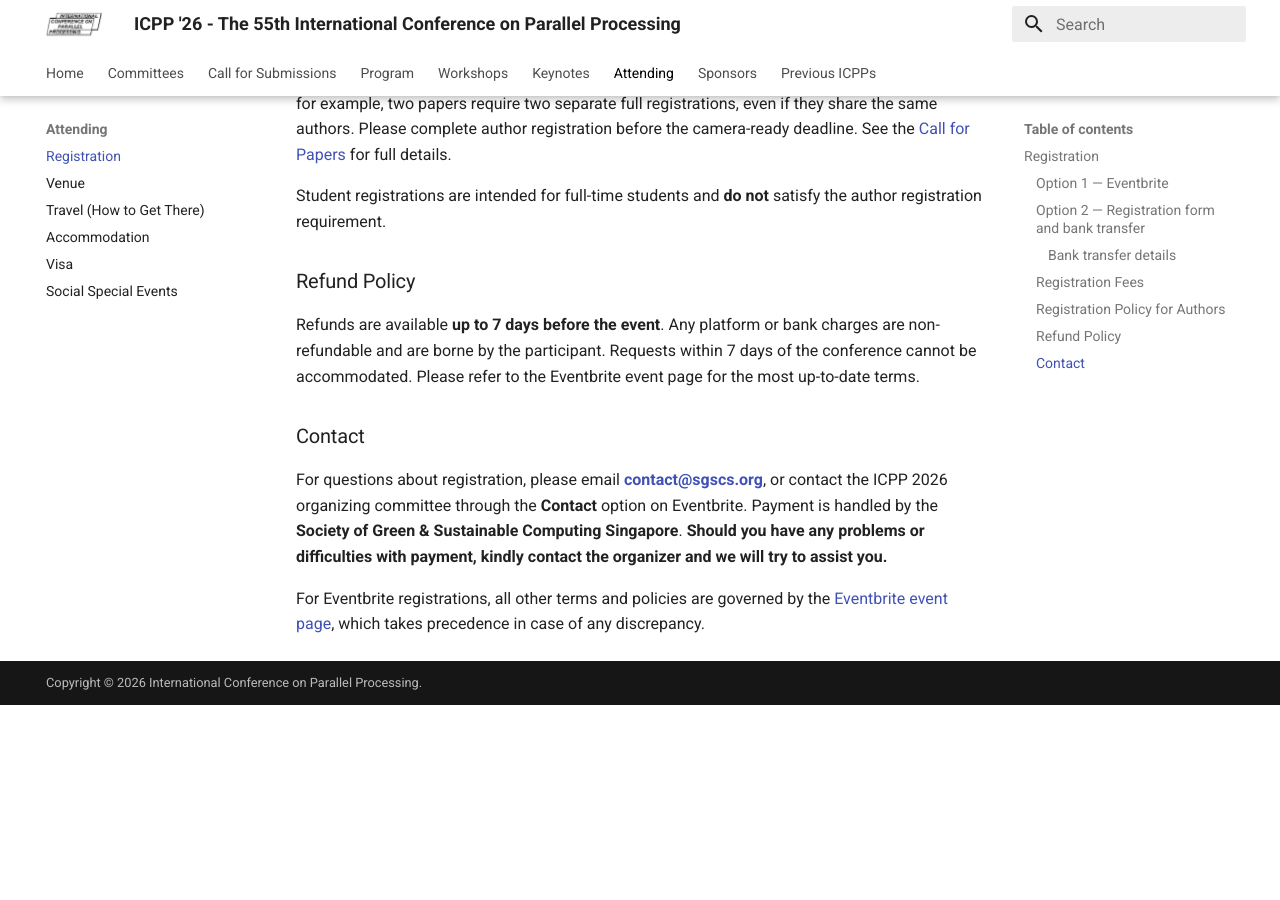
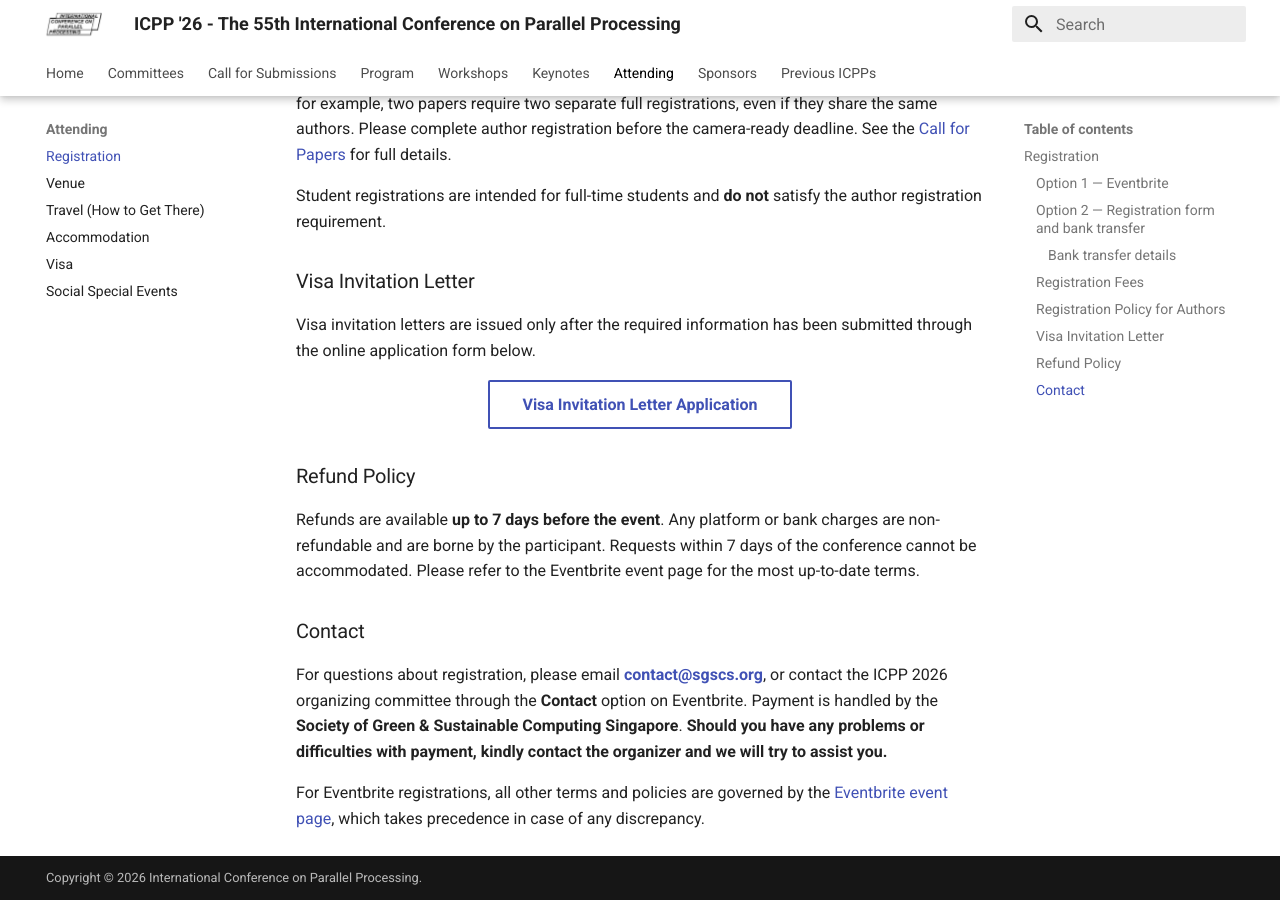
Before and after one commit to icpp2026/icpp2026.github.io, an MkDocs documentation site: the page built from docs/registration.md, in a window 1280 px wide and 900 px high, scrolled down 2862 px. Built offline with MkDocs 1.6.1 and Material for MkDocs 9.7.7, drawn with Linux system fonts in a browser that asks for light colours; comment, search, counter and statistics services are not loaded; before the commit the page ends 3567 px from its top, so only the background shows below that.

Commit message:
docs: add visa invitation letter application link to registration page
Co-Authored-By: Claude Opus 5 (1M context) <noreply@anthropic.com>
Claude-Session: https://claude.ai/code/session_01H9zfAjk6snj89ehZ98emHC

```diff
--- a/docs/registration.md
+++ b/docs/registration.md
@@ -71,6 +71,14 @@ For each accepted paper, **at least one full (Regular) registration is required*
 
 Student registrations are intended for full-time students and **do not** satisfy the author registration requirement.
 
+### Visa Invitation Letter
+
+Visa invitation letters are issued only after the required information has been submitted through the online application form below.
+
+<div style="text-align: center" markdown>
+[Visa Invitation Letter Application](https://forms.office.com/r/7B5ZAE3kAK){ .md-button target="_blank"}
+</div>
+
 ### Refund Policy
 
 Refunds are available **up to 7 days before the event**. Any platform or bank charges are non-refundable and are borne by the participant. Requests within 7 days of the conference cannot be accommodated. Please refer to the Eventbrite event page for the most up-to-date terms.
```
